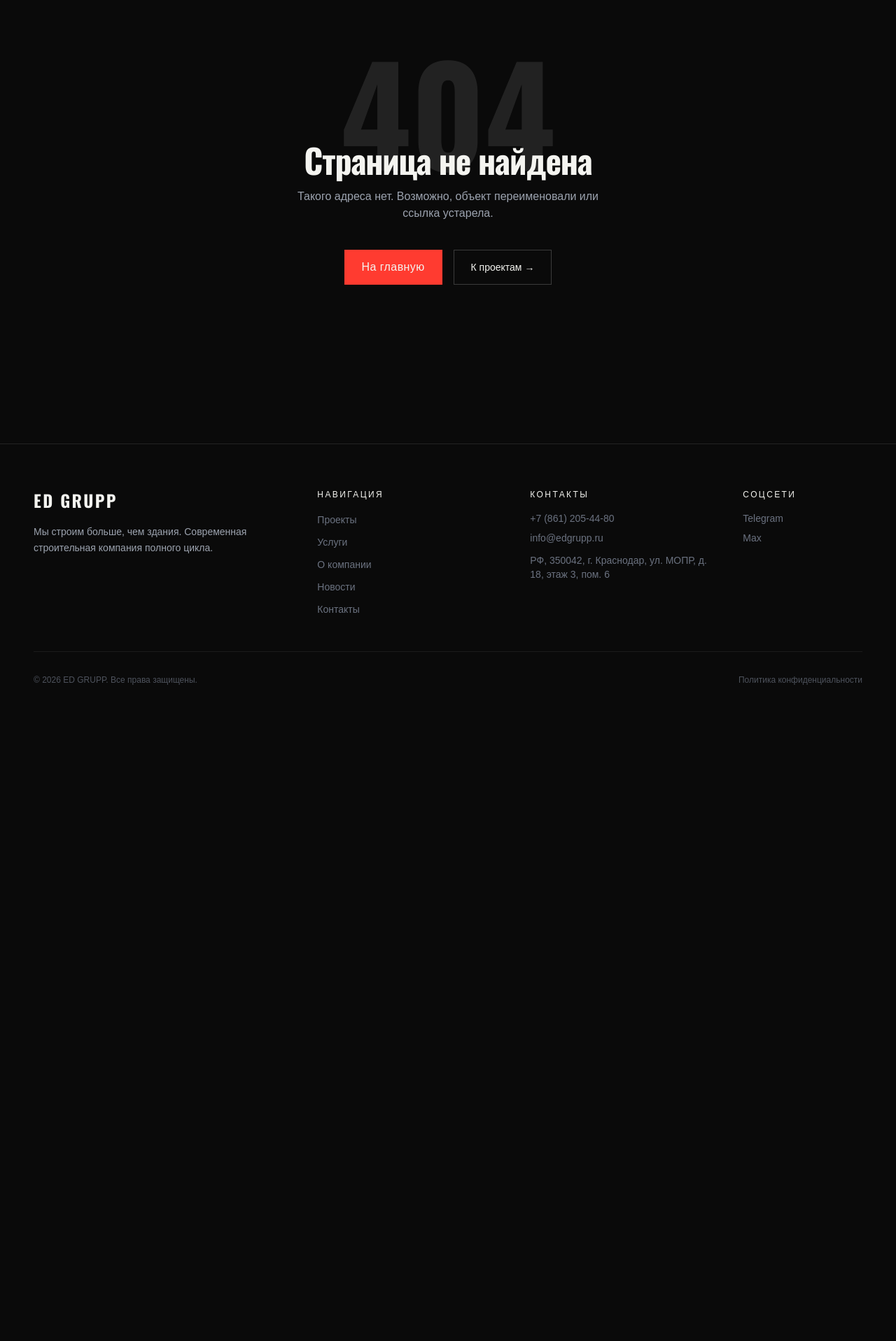
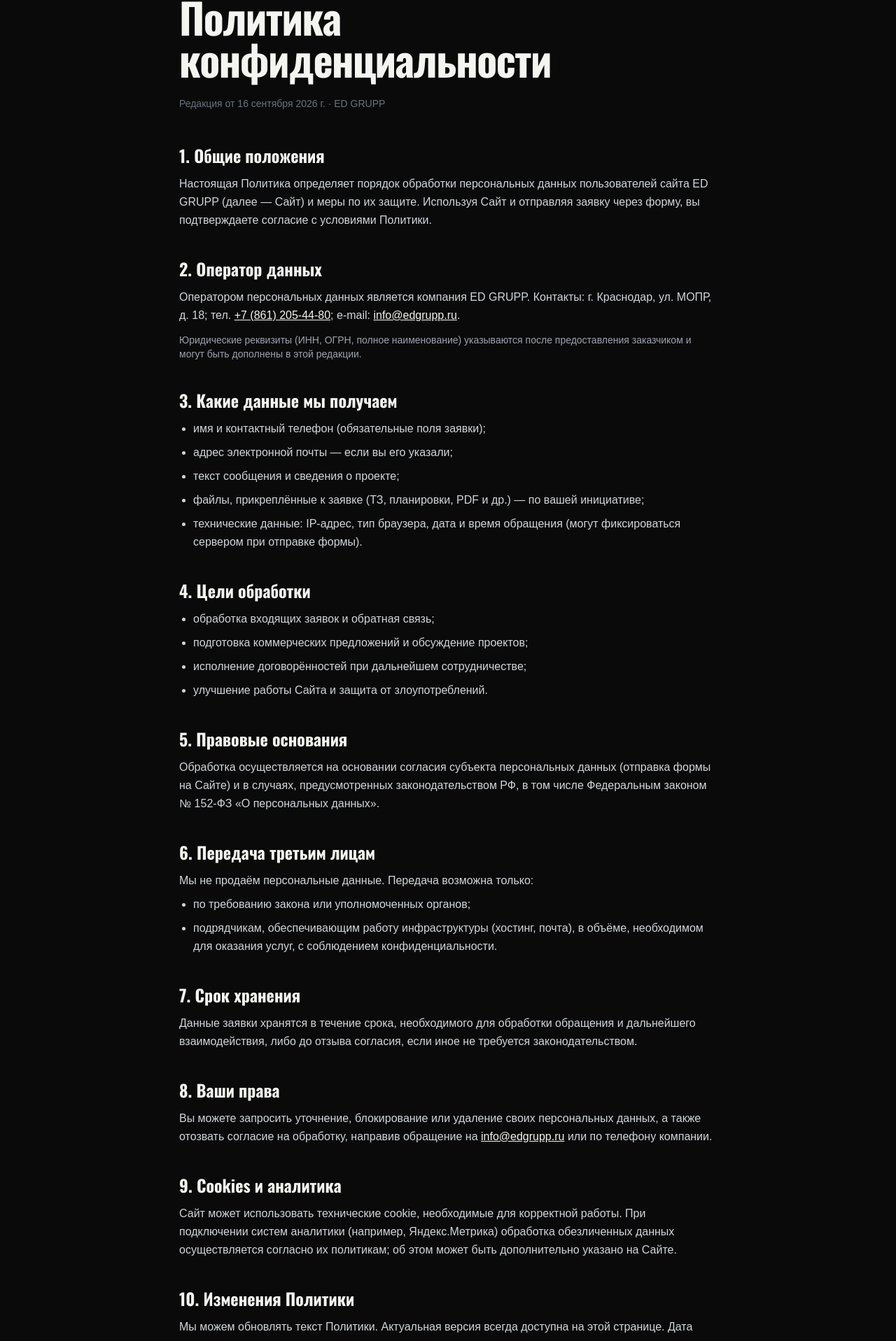
Before and after one commit to Pugmeister/ed-grupp, a React (Vite) app: page /privacy in a window 1280 px wide. Shown: the part 166-2083 px from the top of the page at 70% size. Before the commit the page ends 1210 px from the top, so only its background shows below. Built offline with nearby package versions, Linux system fonts and the light colour scheme; a web font is replaced by a local one.

Commit message:
Политика конфидециальности добавлена

```diff
--- a/src/App.jsx
+++ b/src/App.jsx
@@ -13,6 +13,7 @@
 import ScrollToTop from './components/ScrollToTop'
 import NotFound from "./pages/NotFound/NotFound.jsx";
 import NewsDetail from "./pages/News/NewsDetail.jsx";
+import Privacy from "./pages/Privacy/Privacy.jsx";
 
 function App() {
   return (
@@ -31,6 +32,7 @@
           <Route path="/news" element={<News />} />
           <Route path="/news/:slug" element={<NewsDetail />} />
           <Route path="/contacts" element={<Contacts />} />
+          <Route path="/privacy" element={<Privacy />} />
           <Route path="*" element={<NotFound />} />
         </Routes>
       </main>
--- a/src/components/ContactForm/ContactForm.jsx
+++ b/src/components/ContactForm/ContactForm.jsx
@@ -1,4 +1,5 @@
 import { useState, useRef } from 'react'
+import {Link} from "react-router-dom";
 
 const ACCEPT =
   '.pdf,.doc,.docx,.xls,.xlsx,.jpg,.jpeg,.png,.zip,.rar,application/pdf'
@@ -310,6 +311,17 @@
         )}
       </div>
 
+      <p className="text-xs text-gray-500 leading-relaxed">
+        Нажимая «Отправить заявку», вы соглашаетесь с{' '}
+        <Link
+          to="/privacy"
+          className="text-gray-400 underline hover:text-paper transition-colors"
+        >
+          политикой конфиденциальности
+        </Link>
+        .
+      </p>
+
       <div className="pt-2">
         <button
           type="submit"
--- a/src/components/Footer/Footer.jsx
+++ b/src/components/Footer/Footer.jsx
@@ -88,7 +88,10 @@
         <div className="mt-12 pt-8 border-t border-white/10 flex flex-col sm:flex-row justify-between items-start sm:items-center gap-4 text-xs opacity-70">
           <div>© {new Date().getFullYear()} ED GRUPP. Все права защищены.</div>
           <div className="flex flex-wrap gap-6">
-            <Link to="/contacts" className="hover:text-paper transition-colors">
+            <Link
+              to="/privacy"
+              className="text-sm hover:text-paper transition-colors interactive-hover"
+            >
               Политика конфиденциальности
             </Link>
           </div>
--- /dev/null
+++ b/src/pages/Privacy/Privacy.jsx
@@ -0,0 +1,179 @@
+import { Link } from 'react-router-dom'
+import Seo from '../../components/Seo/Seo'
+
+export default function Privacy() {
+  return (
+    <div className="pt-28 sm:pt-32 pb-20 px-5 sm:px-6 md:px-12 min-h-screen bg-ink">
+      <Seo
+        title="Политика конфиденциальности"
+        description="Политика конфиденциальности ED GRUPP: обработка персональных данных, заявки с сайта, права пользователя."
+      />
+
+      <article className="max-w-3xl mx-auto">
+        <p className="text-xs tracking-[0.25em] uppercase text-accent mb-4">
+          Документы
+        </p>
+        <h1 className="font-display text-4xl sm:text-5xl md:text-6xl font-bold tracking-tight mb-6">
+          Политика конфиденциальности
+        </h1>
+        <p className="text-sm text-gray-500 mb-12">
+          Редакция от 16 сентября 2026 г. · ED GRUPP
+        </p>
+
+        <div className="space-y-10 text-gray-300 text-base leading-relaxed">
+          <section>
+            <h2 className="font-display text-xl sm:text-2xl font-bold text-paper mb-3">
+              1. Общие положения
+            </h2>
+            <p>
+              Настоящая Политика определяет порядок обработки персональных данных
+              пользователей сайта ED GRUPP (далее — Сайт) и меры по их защите.
+              Используя Сайт и отправляя заявку через форму, вы подтверждаете
+              согласие с условиями Политики.
+            </p>
+          </section>
+
+          <section>
+            <h2 className="font-display text-xl sm:text-2xl font-bold text-paper mb-3">
+              2. Оператор данных
+            </h2>
+            <p>
+              Оператором персональных данных является компания ED GRUPP.
+              Контакты: г. Краснодар, ул. МОПР, д. 18; тел.{' '}
+              <a href="tel:+78612054480" className="text-paper underline hover:text-accent">
+                +7 (861) 205-44-80
+              </a>
+              ; e-mail:{' '}
+              <a href="mailto:info@edgrupp.ru" className="text-paper underline hover:text-accent">
+                info@edgrupp.ru
+              </a>
+              .
+            </p>
+            <p className="mt-3 text-gray-400 text-sm">
+              Юридические реквизиты (ИНН, ОГРН, полное наименование) указываются
+              после предоставления заказчиком и могут быть дополнены в этой редакции.
+            </p>
+          </section>
+
+          <section>
+            <h2 className="font-display text-xl sm:text-2xl font-bold text-paper mb-3">
+              3. Какие данные мы получаем
+            </h2>
+            <ul className="list-disc pl-5 space-y-2">
+              <li>имя и контактный телефон (обязательные поля заявки);</li>
+              <li>адрес электронной почты — если вы его указали;</li>
+              <li>текст сообщения и сведения о проекте;</li>
+              <li>
+                файлы, прикреплённые к заявке (ТЗ, планировки, PDF и др.) — по вашей
+                инициативе;
+              </li>
+              <li>
+                технические данные: IP-адрес, тип браузера, дата и время обращения
+                (могут фиксироваться сервером при отправке формы).
+              </li>
+            </ul>
+          </section>
+
+          <section>
+            <h2 className="font-display text-xl sm:text-2xl font-bold text-paper mb-3">
+              4. Цели обработки
+            </h2>
+            <ul className="list-disc pl-5 space-y-2">
+              <li>обработка входящих заявок и обратная связь;</li>
+              <li>подготовка коммерческих предложений и обсуждение проектов;</li>
+              <li>исполнение договорённостей при дальнейшем сотрудничестве;</li>
+              <li>улучшение работы Сайта и защита от злоупотреблений.</li>
+            </ul>
+          </section>
+
+          <section>
+            <h2 className="font-display text-xl sm:text-2xl font-bold text-paper mb-3">
+              5. Правовые основания
+            </h2>
+            <p>
+              Обработка осуществляется на основании согласия субъекта персональных
+              данных (отправка формы на Сайте) и в случаях, предусмотренных
+              законодательством РФ, в том числе Федеральным законом № 152-ФЗ
+              «О персональных данных».
+            </p>
+          </section>
+
+          <section>
+            <h2 className="font-display text-xl sm:text-2xl font-bold text-paper mb-3">
+              6. Передача третьим лицам
+            </h2>
+            <p>
+              Мы не продаём персональные данные. Передача возможна только:
+            </p>
+            <ul className="list-disc pl-5 space-y-2 mt-2">
+              <li>по требованию закона или уполномоченных органов;</li>
+              <li>
+                подрядчикам, обеспечивающим работу инфраструктуры (хостинг, почта),
+                в объёме, необходимом для оказания услуг, с соблюдением
+                конфиденциальности.
+              </li>
+            </ul>
+          </section>
+
+          <section>
+            <h2 className="font-display text-xl sm:text-2xl font-bold text-paper mb-3">
+              7. Срок хранения
+            </h2>
+            <p>
+              Данные заявки хранятся в течение срока, необходимого для обработки
+              обращения и дальнейшего взаимодействия, либо до отзыва согласия,
+              если иное не требуется законодательством.
+            </p>
+          </section>
+
+          <section>
+            <h2 className="font-display text-xl sm:text-2xl font-bold text-paper mb-3">
+              8. Ваши права
+            </h2>
+            <p>
+              Вы можете запросить уточнение, блокирование или удаление своих
+              персональных данных, а также отозвать согласие на обработку,
+              направив обращение на{' '}
+              <a href="mailto:info@edgrupp.ru" className="text-paper underline hover:text-accent">
+                info@edgrupp.ru
+              </a>{' '}
+              или по телефону компании.
+            </p>
+          </section>
+
+          <section>
+            <h2 className="font-display text-xl sm:text-2xl font-bold text-paper mb-3">
+              9. Cookies и аналитика
+            </h2>
+            <p>
+              Сайт может использовать технические cookie, необходимые для
+              корректной работы. При подключении систем аналитики (например,
+              Яндекс.Метрика) обработка обезличенных данных осуществляется
+              согласно их политикам; об этом может быть дополнительно указано
+              на Сайте.
+            </p>
+          </section>
+
+          <section>
+            <h2 className="font-display text-xl sm:text-2xl font-bold text-paper mb-3">
+              10. Изменения Политики
+            </h2>
+            <p>
+              Мы можем обновлять текст Политики. Актуальная версия всегда
+              доступна на этой странице. Дата редакции указана в начале документа.
+            </p>
+          </section>
+        </div>
+
+        <div className="mt-16 pt-10 border-t border-white/10">
+          <Link
+            to="/contacts"
+            className="text-sm border-b border-paper pb-0.5 hover:text-accent hover:border-accent transition-colors"
+          >
+            Связаться с нами →
+          </Link>
+        </div>
+      </article>
+    </div>
+  )
+}
```
